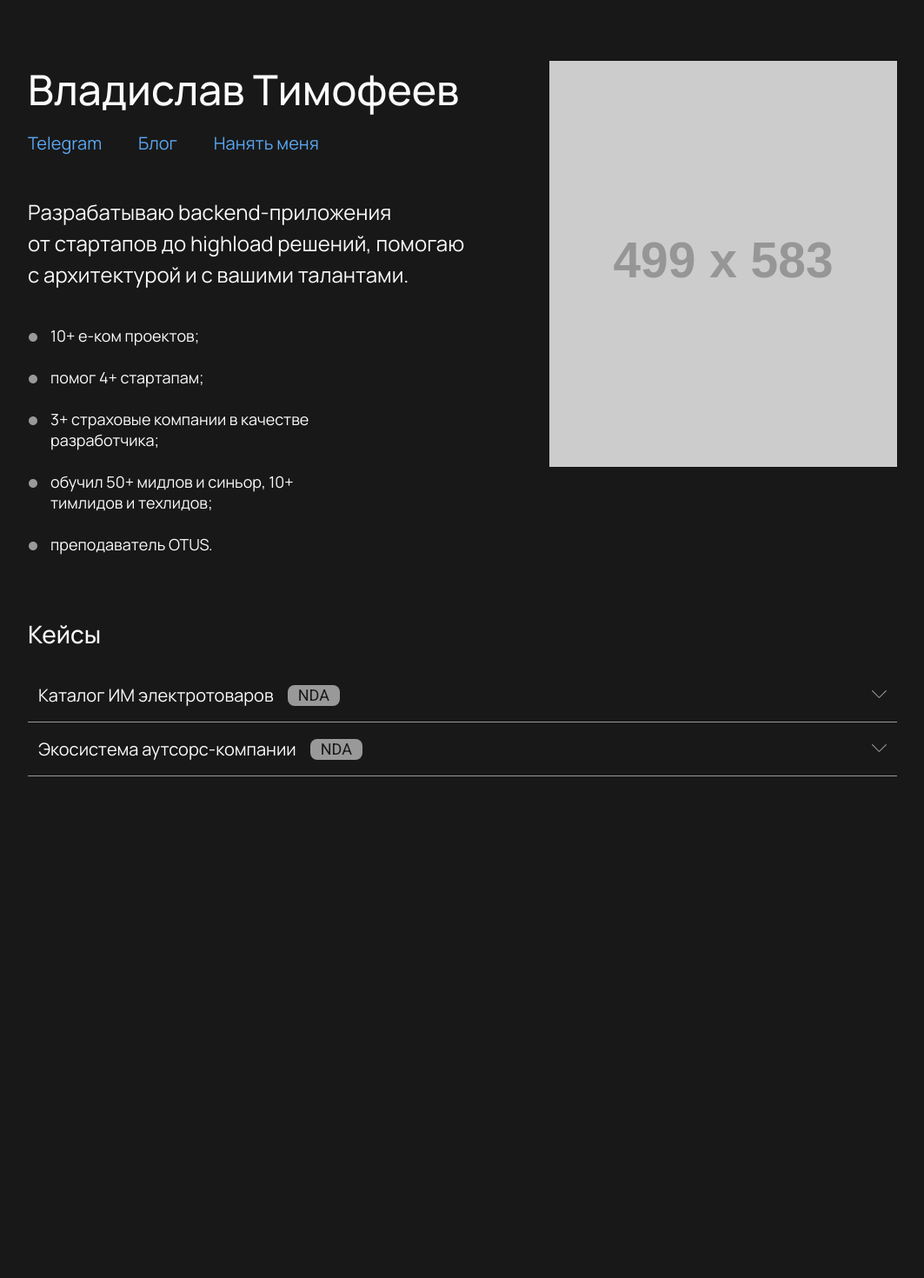
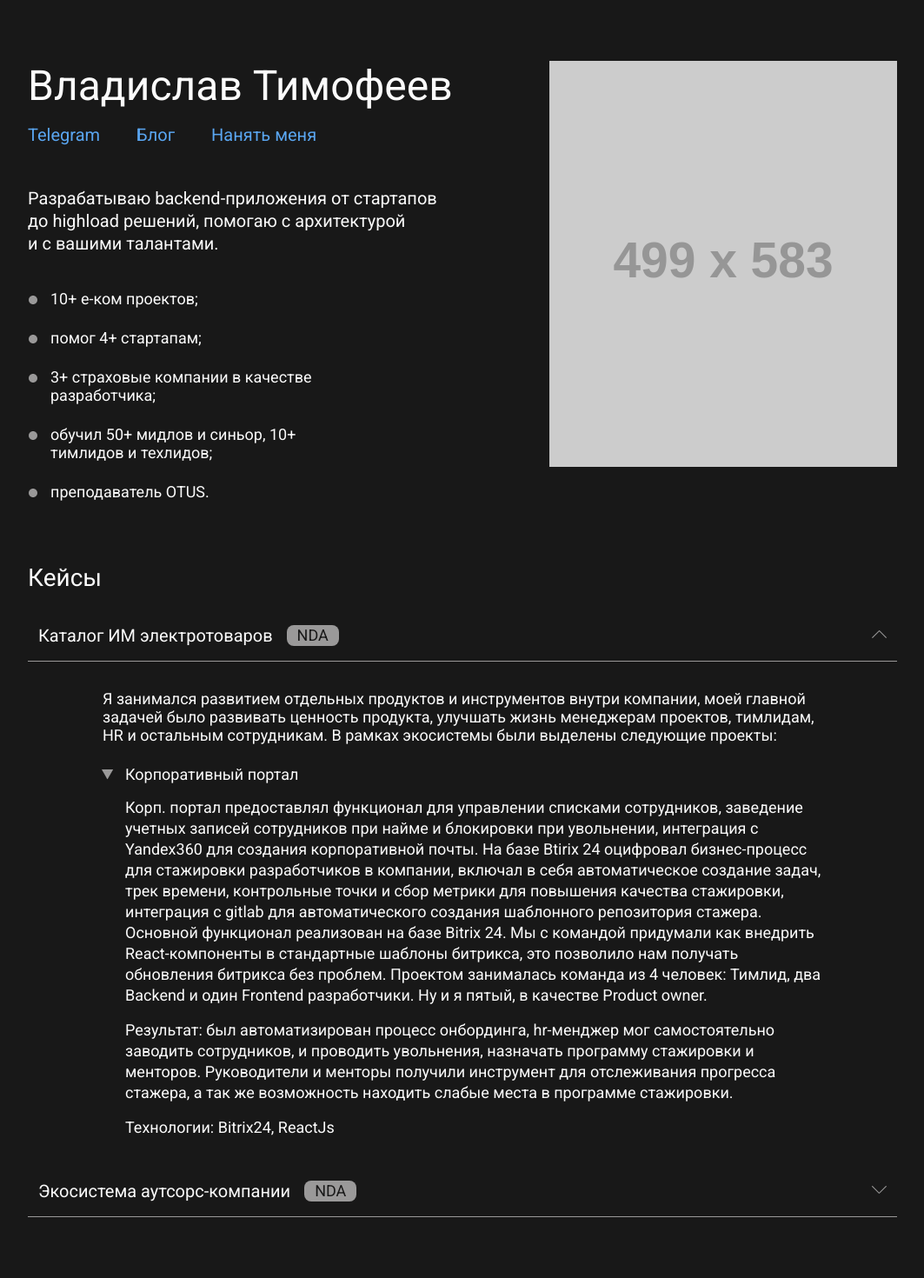
Before and after one commit to theporocenok/theporocenok.github.io, a web app: file index.html in a window 1280 px wide. Shown: the whole page at 87% size, without its empty margins (108-1171 px from the left). Before the commit the page ends 893 px from the top, so only its background shows below. Run offline with its HTML, style and script files only (its server is not run), Linux system fonts and the light colour scheme; grey boxes labelled with a size stand in for pictures from a placeholder-image service; some libraries are stand-ins or nearby versions.

Commit message:
fix fonts

```diff
--- a/css/main.css
+++ b/css/main.css
@@ -12,7 +12,7 @@
 body {
   background-color: var(--black);
   color: #FBFBFB;
-  font-family: 'Manrope', sans-serif;
+  font-family: 'Roboto', sans-serif;
   font-size: 18px;
 }
 
@@ -45,6 +45,10 @@ body {
       & > a {
         color: #5AA6F1;
         text-decoration: none;
+
+        &:hover {
+          color: #2152FD;
+        }
       }
     }
 
@@ -53,8 +57,8 @@ body {
     }
 
     .self-promo {
-      font-size: 24px;
-      line-height: 36px;
+      font-size: 20px;
+      line-height: 26px;
     }
 
     .achievements {
@@ -118,7 +122,6 @@ body {
           text-transform: uppercase;
           border-radius: 8px;
           color: var(--black);
-          font-family: Roboto, 'sans-serif';
         }
 
         .open-icon {
@@ -167,11 +170,14 @@ body {
       &::before {
         position: absolute;
         content: ' ';
-        inset: 0;
+        top: 0;
+        bottom: 0;
         left: -26px;
+        width: 12px;
         background-image: url("../img/task_arrow.svg");
         background-repeat: no-repeat;
         background-position-y: center;
+        transition: transform .2s ease-in-out;
       }
     }
 
@@ -186,6 +192,9 @@ body {
 
 
     &.opened {
+      .task-title::before {
+        transform: rotate(90deg);
+      }
       .task-content {
         display: block;
       }
@@ -195,7 +204,6 @@ body {
 
 @media only screen and (max-width: 1000px) {
   body {
-    font-family: 'Roboto', sans-serif;
     font-size: 1.1em;
     line-height: 22px;
   }
--- a/index.html
+++ b/index.html
@@ -9,7 +9,7 @@
   <link rel="stylesheet" href="css/main.css">
   <script src="js/main.js" defer></script>
 
-  <link href="https://fonts.googleapis.com/css2?family=Manrope:wght@400;500&family=Roboto&display=swap" rel="stylesheet">
+  <link href="https://fonts.googleapis.com/css2?family=Roboto&display=swap" rel="stylesheet">
 </head>
 
 <body>
@@ -49,7 +49,7 @@
         Кейсы
       </div>
       <div class="cases-container">
-        <div class="case">
+        <div class="case opened">
           <div class="case-info">
             <div class="case-name">Каталог ИМ электротоваров</div>
             <div class="nda">nda</div>
@@ -61,7 +61,7 @@
             <div class="case-accordion-content">
               Я занимался развитием отдельных продуктов и инструментов внутри компании, моей главной задачей было развивать ценность продукта, улучшать жизнь менеджерам проектов, тимлидам, HR и остальным сотрудникам. В рамках экосистемы были выделены следующие проекты:
               <div class="tasks">
-                <div class="task">
+                <div class="task opened">
                   <div class="task-title">Корпоративный портал</div>
                   <div class="task-content">
                     <p>
```
